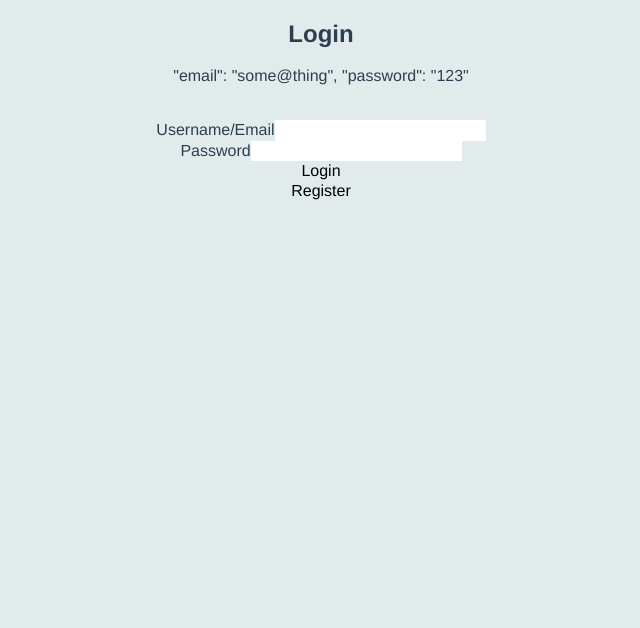
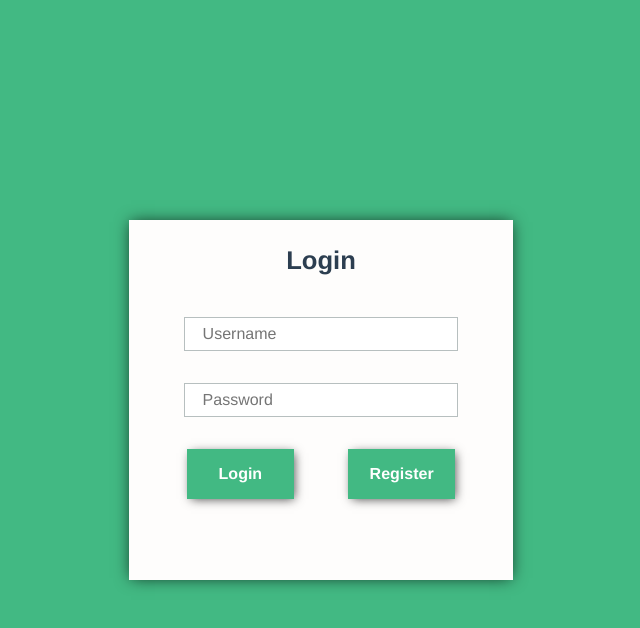
Before and after one commit to Orhon/FullStackProject, a Vue app in the folder socialendar/: page /login in a window 1280 px wide. Shown: the top 628 px of the page, without its empty margins (319-959 px from the left). Built offline with nearby package versions, Linux system fonts and the light colour scheme.

Commit message:
Login & register pagina opmaak

```diff
--- a/socialendar/src/components/Calendar.vue
+++ b/socialendar/src/components/Calendar.vue
@@ -1,8 +1,6 @@
 <template>
   <div class="c-calendar">
-    <div v-for="ev in this.GetAllEvents" :key="ev.title">
-      <calendar-item   :event="ev"/>
-    </div>
+      <calendar-item v-for="ev in this.GetAllEvents" :key="ev.title" :event="ev"/>
 
 
   </div>
@@ -15,13 +13,9 @@ export default {
   components:{
     CalendarItem
   },
-  created: function(){
-      console.log(this.$store.getters.getsavedEvents)
-  },
   computed:{
       GetAllEvents () {
             return this.$store.getters.getsavedEvents
-            console.log(this.$store.getters.getsavedEvents)
         }
   },
 
--- a/socialendar/src/components/CalendarItem.vue
+++ b/socialendar/src/components/CalendarItem.vue
@@ -1,10 +1,11 @@
 <template>
   <div class="c-calendar__event">
-   <!-- <h2 class="c-calendar-event__title">{{event.title}}</h2> -->
+   <h2 class="c-calendar-event__title">{{event.title}}</h2>
     <p class="c-calendar-event__description">{{event.description}}</p>
+    <h3 class="c-calendar-event__period">Location</h3>
     <p class="c-calendar-event__description">{{event.location}}</p>
     <h3 class="c-calendar-event__period">Start</h3>
-    <!-- <p class="c-calendar-event__date">{{c.date}}</p> -->
+    <p class="c-calendar-event__date">{{event.date}}</p>
   </div>
 </template>
 
@@ -19,7 +20,10 @@ export default {
     props:{
             event:{
                 description: String,
-                location: String
+                location: String,
+                title: String,
+                time: Object,
+                date: String,
             }
     },
     created(){
--- a/socialendar/src/components/login/Login.vue
+++ b/socialendar/src/components/login/Login.vue
@@ -1,28 +1,31 @@
 <template>
-  <div class="login-form">
-    <h2 class="login-heading">Login</h2>
-    <form action="#" @submit.prevent="login">
-      <p>
+  <div class="c-login">
+    <div class="c-login__form">
+      <h2 class="c-login-form__header">Login</h2>
+      <form action="#" @submit.prevent="login">
+      <!-- <p>
         "email": "some@thing",
         "password": "123"
       </p><br>
-
-      <div class="form-control">
-        <label for="email">Username/Email</label>
-        <input type="email" name="username" id="username" class="login-input" v-model="username">
+       -->
+      <div class="form-control c-login-form__input">
+        <input type="email" name="username" id="username" class="login-input" v-model="username" placeholder="Username">
       </div>
 
-      <div class="form-control mb-more">
-        <label for="password">Password</label>
-        <input type="password" name="password" id="password" class="login-input" v-model="password">
+      <div class="form-control mb-more c-login-form__input">
+        <input type="password" name="password" id="password" class="login-input" v-model="password" placeholder="Password">
+      </div>
+      <div class="c-login-form__buttons">
+        <button type="submit" class="btn-submit  c-login-form__login">Login</button>
+        <router-link to="/register" tag="button" class="c-login-form__register">Register</router-link>
       </div>
 
-      <div class="form-control">
-        <button type="submit" class="btn-submit">Login</button>
-      </div>
 
     </form>
-    <router-link to="/register" tag="button">Register</router-link>
+
+    </div>
+
+
   </div>
 </template>
 
@@ -46,3 +49,8 @@ export default {
   }
 };
 </script>
+
+
+<style lang="scss" scoped>
+@import '../../style/components/components.login';
+</style>
--- a/socialendar/src/components/login/Register.vue
+++ b/socialendar/src/components/login/Register.vue
@@ -1,28 +1,28 @@
 <template>
-  <div class="login-form">
-    <h2 class="login-heading">Register</h2>
+  <div class="c-register">
+    <div class="c-register__form">
+
+      <h2 class="c-register__header">Register</h2>
       <form action="#" @submit.prevent="register">
 
-      <div >
-        <label for="name">Name</label>
+        <div class="form-control c-register-form__input">
           <input type="text" name="name" id="name" class="login-input" v-model="name" placeholder="name">
         </div>
 
-      <div >
-        <label for="email">Email</label>
+        <div class="form-control c-register-form__input">
           <input type="email" name="email" id="email" class="login-input" v-model="email" placeholder="email">
         </div>
 
-      <div >
-        <label for="password">Password</label>
+        <div class="form-control c-register-form__input">
           <input type="password" name="password" id="password" class="login-input" v-model="password" placeholder="password">
         </div>
 
         <div>
-        <button type="submit" class="btn-submit">Create Account</button>
+          <button type="submit" class="btn-submit c-register-form__register">Create Account</button>
         </div>
 
       </form>
+    </div>
   </div>
 </template>
 
@@ -49,3 +49,8 @@ export default {
   }
 }
 </script>
+
+
+<style lang="scss" scoped>
+@import '../../style/components/components.register';
+</style>
--- a/socialendar/src/style/components/_components.dashboard.scss
+++ b/socialendar/src/style/components/_components.dashboard.scss
@@ -4,10 +4,11 @@
     background:$dark-grey;
     display:flex;
     flex-direction:column;
-    justify-content:center;
+    justify-content:start;
     align-items:center;
     width:100%;
     height:100vh;
+    //height:100%;
 
 }
 .c-dashboard-navitem__svg{
@@ -29,3 +30,11 @@
 .c-dasboard button:active{
     background-color:$primary-color;
 }
+
+.active, .c-dashboard button:hover {
+    background-color:$primary-color;
+}
+a:hover{
+    width:100%;
+    background-color:$primary-color;
+}
--- /dev/null
+++ b/socialendar/src/style/components/_components.login.scss
@@ -0,0 +1,77 @@
+@import '../settings/settings.global';
+
+.c-login{
+    height:100vh;
+    background-color:$primary-color;
+    display:flex;
+    justify-content: center;
+    align-items:center;
+
+}
+.c-login__form{
+    background-color:$white;
+    width: 30%;
+    height:45vh;
+    -webkit-box-shadow: 0px 0px 15px -2px rgba(0,0,0,0.75);
+    -moz-box-shadow: 0px 0px 15px -2px rgba(0,0,0,0.75);
+    box-shadow: 0px 0px 15px -2px rgba(0,0,0,0.75);
+}
+.c-login-form__header{
+    font-size:1.6em;
+    margin:1em 0 1em 0;
+}
+.c-login-form__input input{
+    margin:1em auto 1em auto;
+    width:70%;
+    height:30px;
+}
+
+.form-control input{
+    border:$light-grey 1px solid;
+    text-indent: 1em;
+}
+.form-control input:focus{
+    border:$primary-color 1.5px solid;
+}
+
+.c-login-form__buttons{
+    display:flex;
+    margin:1em auto 1em auto;
+    justify-content: space-between;
+    width:70%;
+}
+.c-login-form__login{
+    background-color:$primary-color;
+    width:40%;
+    padding:1em;
+    color:white;
+    -webkit-box-shadow: 5px 5px 25px -2px rgba(0,0,0,0.75);
+    -moz-box-shadow: 5px 5px 25px -2px rgba(0,0,0,0.75);
+    box-shadow: 2px 2px 10px -2px rgba(0,0,0,0.75);
+    font-weight:600;
+    cursor: pointer;
+}
+.c-login-form__login:hover{
+    color:$primary-color;
+    background-color:$white;
+    border: $primary-color 2px solid;
+    box-shadow: 2px 2px 15px -2px rgba(0,0,0,0.75);
+}
+
+
+.c-login-form__register{
+    background-color:$primary-color;
+    color:white;
+    width:40%;
+    font-weight:600;
+    -webkit-box-shadow: 5px 5px 25px -2px rgba(0,0,0,0.75);
+    -moz-box-shadow: 5px 5px 25px -2px rgba(0,0,0,0.75);
+    box-shadow: 2px 2px 10px -2px rgba(0,0,0,0.75);
+    cursor: pointer;
+}
+.c-login-form__register:hover{
+    color:$primary-color;
+    background-color:$white;
+    border: $primary-color 2px solid;
+    box-shadow: 2px 2px 15px -2px rgba(0,0,0,0.75);
+}
--- /dev/null
+++ b/socialendar/src/style/components/_components.register.scss
@@ -0,0 +1,79 @@
+@import '../settings/settings.global';
+
+.c-register{
+    height:100vh;
+    background-color:$primary-color;
+    display:flex;
+    justify-content: center;
+    align-items:center;
+
+}
+.c-register__form{
+    background-color:$white;
+    width: 30%;
+    height:50vh;
+    -webkit-box-shadow: 0px 0px 15px -2px rgba(0,0,0,0.75);
+    -moz-box-shadow: 0px 0px 15px -2px rgba(0,0,0,0.75);
+    box-shadow: 0px 0px 15px -2px rgba(0,0,0,0.75);
+}
+.c-register-form__header{
+    font-size:1.6em;
+    margin:1em 0 1em 0;
+}
+.c-register-form__input input{
+    margin:1em auto 1em auto;
+    width:70%;
+    height:30px;
+}
+
+.form-control input{
+    border:$light-grey 1px solid;
+    text-indent: 1em;
+}
+.form-control input:focus{
+    border:$primary-color 1.5px solid;
+}
+
+.c-register-form__buttons{
+    display:flex;
+    margin:1em auto 1em auto;
+    justify-content: space-between;
+    width:70%;
+}
+.c-register-form__login{
+    background-color:$primary-color;
+    width:40%;
+    padding:1em;
+    color:white;
+    -webkit-box-shadow: 5px 5px 25px -2px rgba(0,0,0,0.75);
+    -moz-box-shadow: 5px 5px 25px -2px rgba(0,0,0,0.75);
+    box-shadow: 2px 2px 10px -2px rgba(0,0,0,0.75);
+    font-weight:600;
+    cursor: pointer;
+}
+.c-register-form__login:hover{
+    color:$primary-color;
+    background-color:$white;
+    border: $primary-color 2px solid;
+    box-shadow: 2px 2px 15px -2px rgba(0,0,0,0.75);
+}
+
+
+.c-register-form__register{
+    margin:1em 0 0 0;
+    background-color:$primary-color;
+    color:white;
+    width:70%;
+    height:40px;
+    font-weight:600;
+    -webkit-box-shadow: 5px 5px 25px -2px rgba(0,0,0,0.75);
+    -moz-box-shadow: 5px 5px 25px -2px rgba(0,0,0,0.75);
+    box-shadow: 2px 2px 10px -2px rgba(0,0,0,0.75);
+    cursor: pointer;
+}
+.c-register-form__register:hover{
+    color:$primary-color;
+    background-color:$white;
+    border: $primary-color 2px solid;
+    box-shadow: 2px 2px 15px -2px rgba(0,0,0,0.75);
+}
```
Also changed, not shown: socialendar/src/views/Dashboard.vue (+15 -5 lines). Lines whose indentation alone changed are shown as unchanged.
